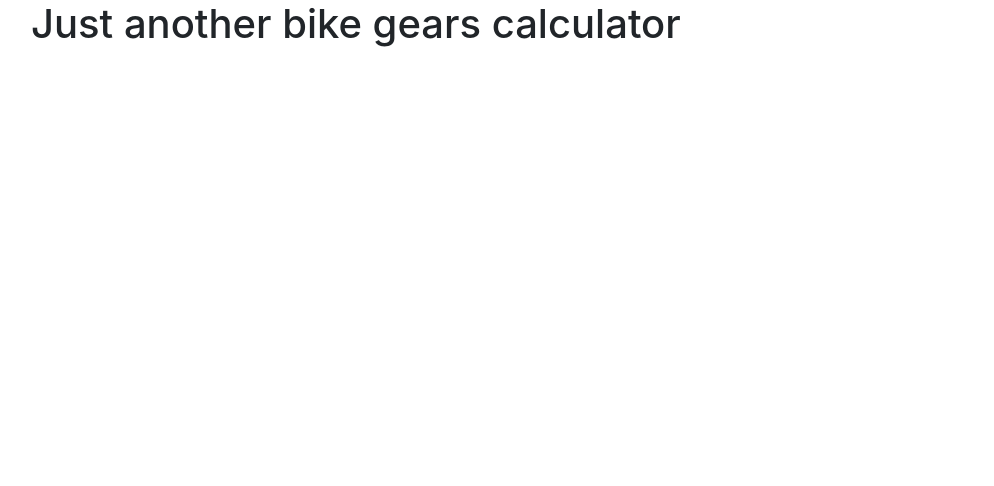
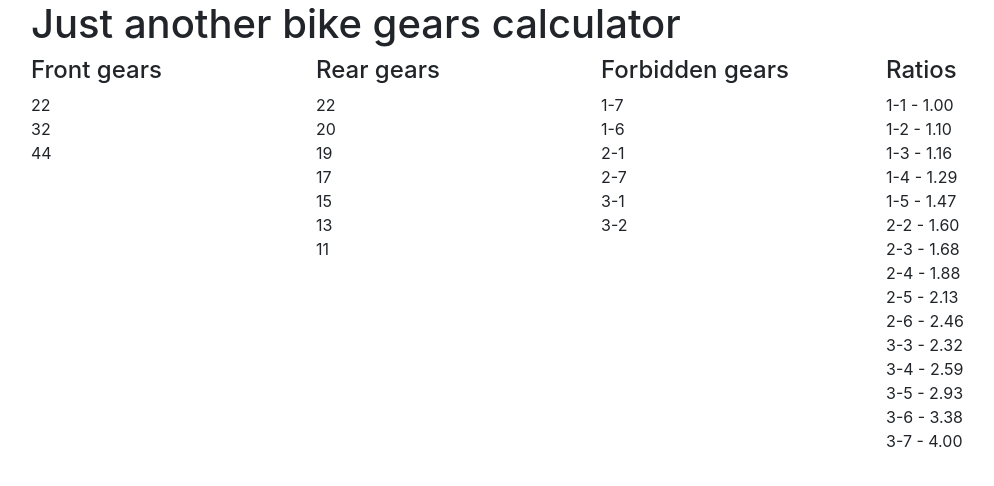
Before and after one commit to banciur/bike-gears, a React app: page / in a window 1280 px wide. Shown: the top 486 px of the page, without its empty margins (54-1048 px from the left). Built offline with nearby package versions, Linux system fonts and the light colour scheme; the HTML template or start-up script is replaced by a standard one.

Commit message:
Primitive view for chain grarbox (#8)

```diff
--- a/src/App.tsx
+++ b/src/App.tsx
@@ -1,5 +1,14 @@
 import * as React from "react";
 import { Container, Row, Col } from "reactstrap";
+
+import { ChainGearBoxComponent } from "./components/ChainGearBox";
+import { ChainGearbox } from "./models/ChainGearbox";
+
+const frontGears = [44, 32, 22];
+const rearGears = [11, 13, 15, 17, 19, 20, 22];
+const forbiddenGears = ["1-7", "1-6", "2-1", "2-7", "3-1", "3-2"];
+
+const gearbox = new ChainGearbox(frontGears, rearGears, forbiddenGears);
 
 export const App = () => (
   <Container>
@@ -8,5 +17,10 @@ export const App = () => (
         <h1>Just another bike gears calculator</h1>
       </Col>
     </Row>
+    <Row>
+      <Col>
+        <ChainGearBoxComponent chainGearBox={gearbox} />
+      </Col>
+    </Row>
   </Container>
 );
--- /dev/null
+++ b/src/components/ChainGearBox.tsx
@@ -0,0 +1,39 @@
+import * as React from "react";
+import { Row, Col } from "reactstrap";
+
+import { ChainGearbox } from "../models/ChainGearbox";
+
+export interface ChainGearBoxProps {
+  chainGearBox: ChainGearbox;
+}
+
+export const ChainGearBoxComponent: React.FunctionComponent<ChainGearBoxProps> = ({ chainGearBox }) => (
+  <Row>
+    <Col>
+      <h4>Front gears</h4>
+      {Array.from(chainGearBox.frontGears).map((ratio, index) => (
+        <div key={index}>{ratio}</div>
+      ))}
+    </Col>
+    <Col>
+      <h4>Rear gears</h4>
+      {Array.from(chainGearBox.rearGears).map((ratio, index) => (
+        <div key={index}>{ratio}</div>
+      ))}
+    </Col>
+    <Col>
+      <h4>Forbidden gears</h4>
+      {Array.from(chainGearBox.forbiddenGears).map((gear, index) => (
+        <div key={index}>{gear}</div>
+      ))}
+    </Col>
+    <Col>
+      <h4>Ratios</h4>
+      {Array.from(chainGearBox.gears).map(gear => (
+        <div key={gear[0]}>
+          {gear[0]} - {gear[2].toFixed(2)}
+        </div>
+      ))}
+    </Col>
+  </Row>
+);
--- a/src/models/ChainGearbox.ts
+++ b/src/models/ChainGearbox.ts
@@ -2,18 +2,26 @@ import { IGearbox } from "./IGearbox";
 import { Gearbox } from "./Gearbox";
 
 export class ChainGearbox implements IGearbox {
-  private readonly gears: [string, [number, number], number][] = [];
+  readonly gears: [string, [number, number], number][] = [];
   readonly length: number;
+  readonly frontGears: Gearbox;
+  readonly rearGears: Gearbox;
+  readonly forbiddenGears: string[];
 
   constructor(frontGears: number[], rearGears: number[], forbiddenGears: string[]) {
-    const front = new Gearbox(frontGears);
-    const rear = new Gearbox(rearGears, false);
+    this.frontGears = new Gearbox(frontGears);
+    this.rearGears = new Gearbox(rearGears, false);
+    this.forbiddenGears = forbiddenGears;
 
-    for (let f = 0; f < front.length; f++) {
-      for (let r = 0; r < rear.length; r++) {
+    for (let f = 0; f < this.frontGears.length; f++) {
+      for (let r = 0; r < this.rearGears.length; r++) {
         const gearIndex = `${f + 1}-${r + 1}`;
         if (!forbiddenGears.includes(gearIndex)) {
-          this.gears.push([gearIndex, [front.getRatio(f), rear.getRatio(r)], front.getRatio(f) / rear.getRatio(r)]);
+          this.gears.push([
+            gearIndex,
+            [this.frontGears.getRatio(f), this.rearGears.getRatio(r)],
+            this.frontGears.getRatio(f) / this.rearGears.getRatio(r),
+          ]);
         }
       }
     }
--- a/webpack/webpack.config.common.js
+++ b/webpack/webpack.config.common.js
@@ -13,7 +13,7 @@ module.exports = {
     }),
   ],
   resolve: {
-    extensions: [".ts", ".tsx", ".js", ".json", ".css"],
+    extensions: [".ts", ".tsx", ".js", ".json"],
   },
   module: {
     rules: [
```
